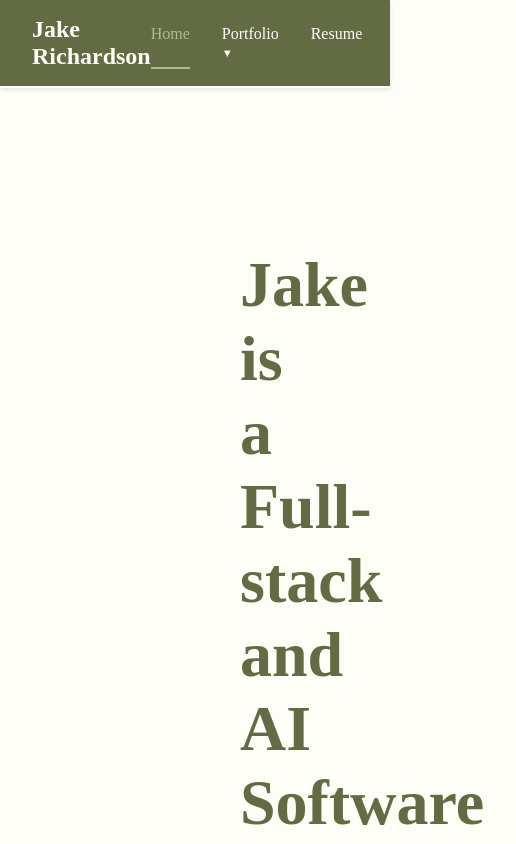
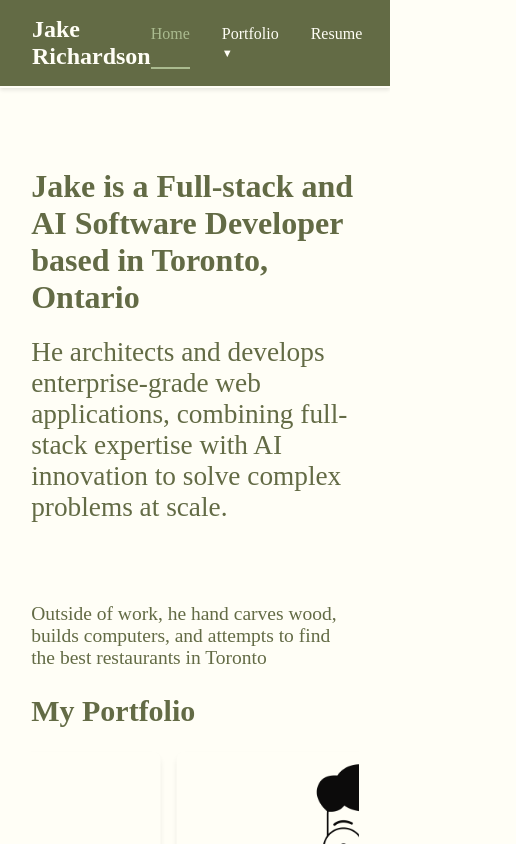
Before and after one commit to concastor/Portfolio_site, an Angular app: page / in a window 390 px wide. Shown: the top 844 px of the page, 516 px wide, since content can reach past the window. Built offline with nearby package versions, Linux system fonts and the light colour scheme.

Commit message:
add basic mobile on home page

```diff
--- a/src/app/src/app/features/home/home.component.scss
+++ b/src/app/src/app/features/home/home.component.scss
@@ -1,18 +1,27 @@
 .home-container {
-  padding: 0 5rem;
+  padding: 0 8vw;
   color: var(--primary-color);
   margin-bottom: 5rem;
   .section {
-    margin: 10rem;
+    margin: clamp(0rem, 7vw, 10rem);
   }
+
+  @media (max-width: 768px) {
+    .section {
+      margin: 5rem 0;
+    }
+  }
+
   h1 {
-    font-size: 4rem;
+    font-size: var(--header-font-size);
+    width: 100%;
   }
   .subtitle {
-    font-size: 3rem;
+    font-size: var(--sub-header-font-size);
   }
 
   .sub-section {
-    font-size: 2rem;
+    font-size: var(--avg-font-size);
+    // font-size: 2rem;
   }
 }
--- a/src/styles.scss
+++ b/src/styles.scss
@@ -11,4 +11,9 @@ html {
   --secondary-color: #aabb8f;
   --accent-color: #fff4c7;
   --background-color: #fffef6;
+
+  //font sizes
+  --header-font-size: clamp(2rem, 7vw, 4rem);
+  --sub-header-font-size: clamp(0.5rem, 7vw, 3rem);
+  --avg-font-size: clamp(0.25rem, 5vw, 2rem);
 }
```
